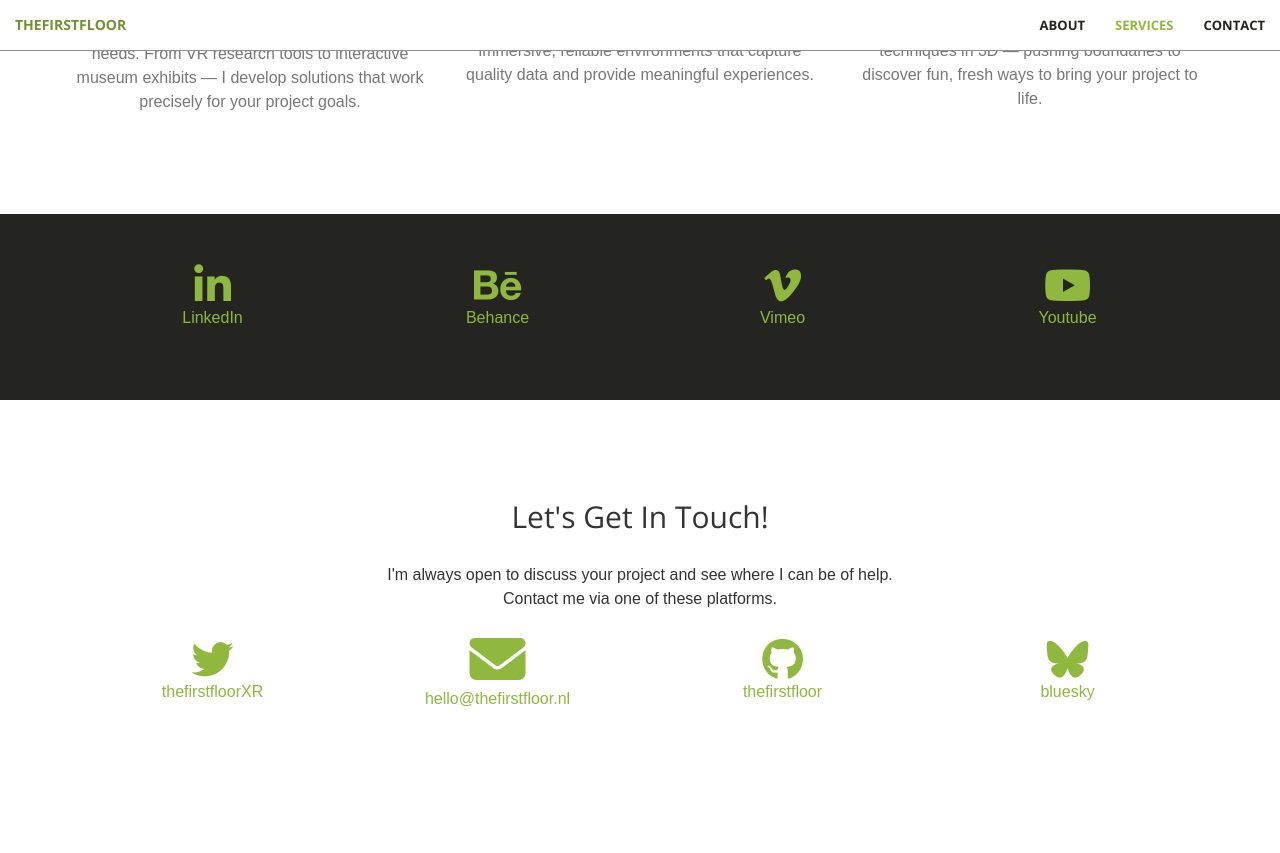
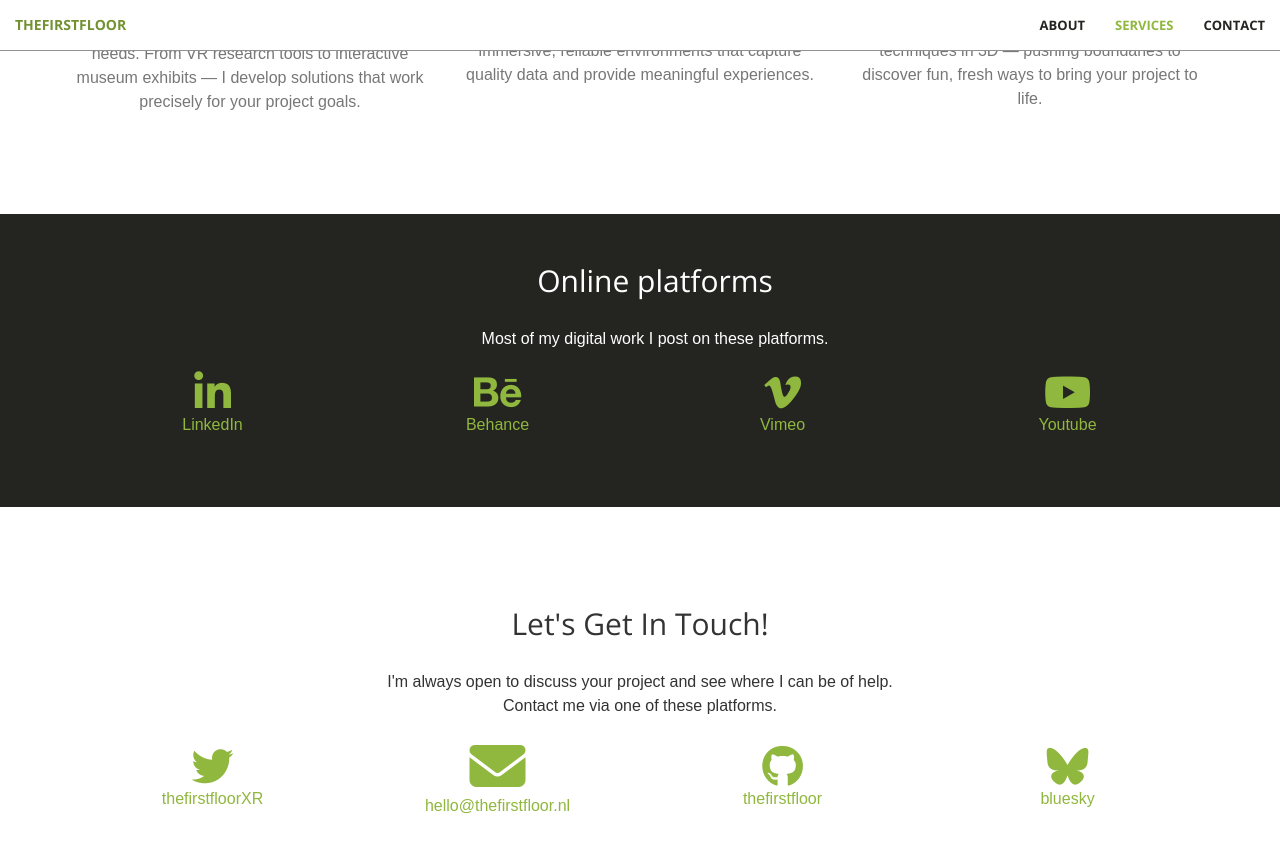
Before and after one commit to thefirstfloor/thefirstfloor.github.io, a Jekyll site: the page built from index.html, in a window 1280 px wide and 900 px high, scrolled down 1683 px. Shown: the top 853 px of the window. Built offline with Jekyll 4.4.1, drawn with Linux system fonts in a browser that asks for light colours; nearby versions of some CDN libraries; before the commit the page ends 2514 px from its top, so only the background shows below that.

Commit message:
cxgdfygh

```diff
--- a/_includes/aside.html
+++ b/_includes/aside.html
@@ -1,5 +1,11 @@
 <aside class="bg-dark">
     <div class="container text-center">
+        <div class="container text-center">
+            <div class="myrow text-center">
+                <h2 class="section-heading" style="justify-content: center">Online platforms</h2><br>
+                <p>Most of my digital work I post on these platforms.</p>
+            </div>
+        </div>
         <div class="aside">
             <div class="myrow">
                 <div class="col-lg-3 text-center">
```
